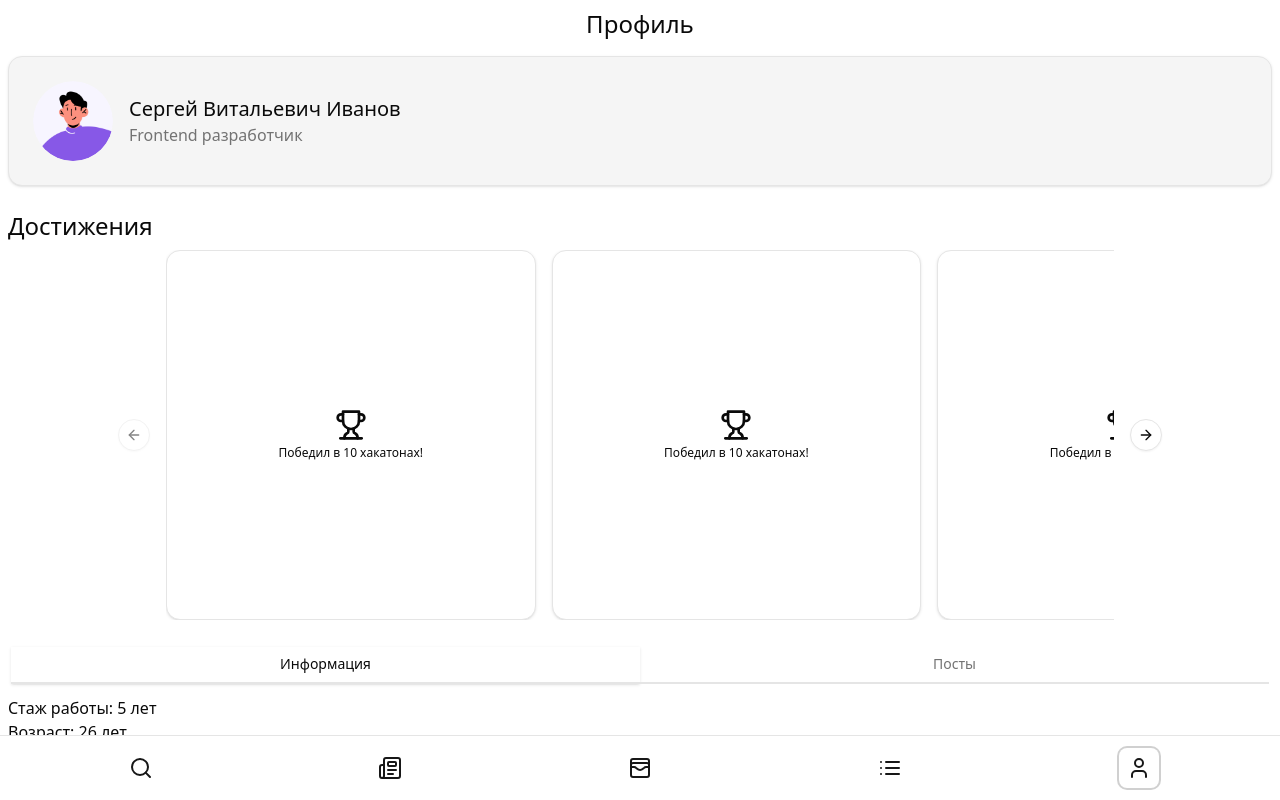
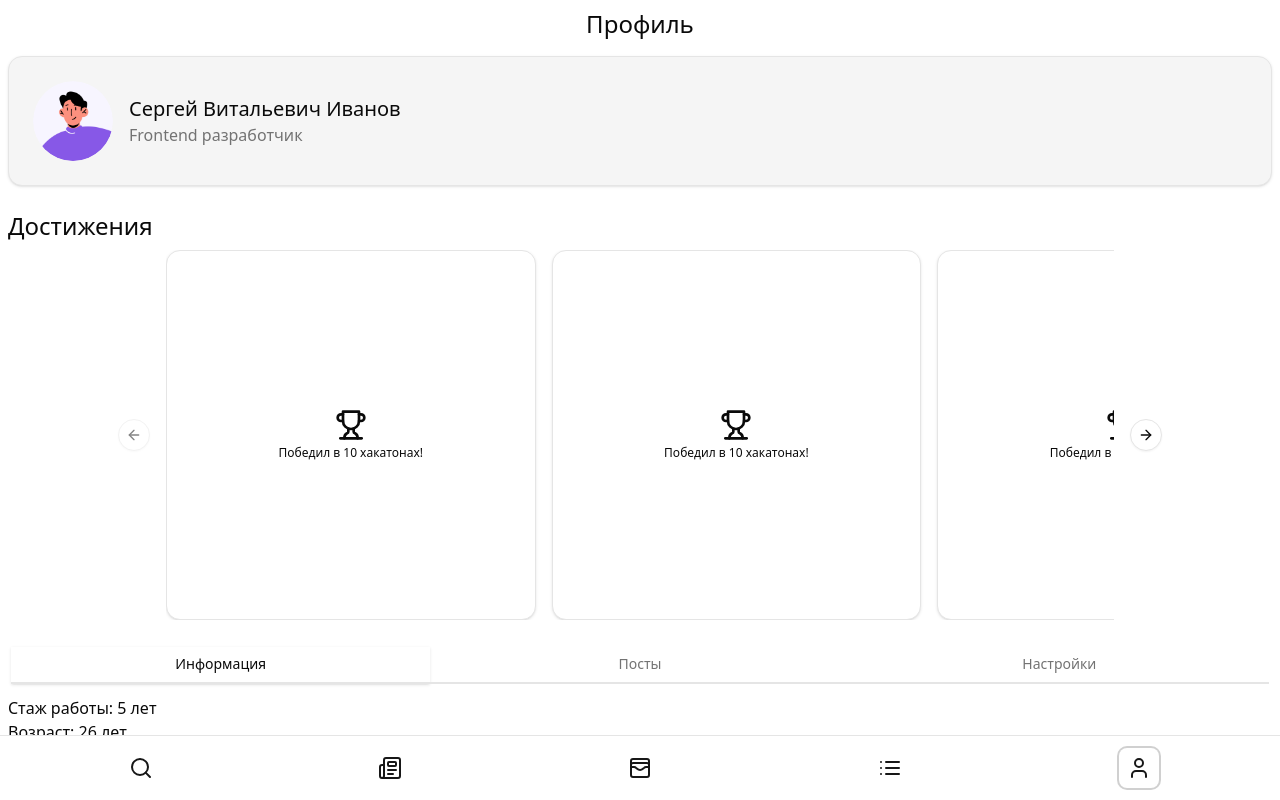
Before and after one commit to losakovvitalik/jobseek, a Next.js app: page /me in a window 1280 px wide. Built offline with nearby package versions, Linux system fonts and the light colour scheme.

Commit message:
add settings tab to me page

```diff
--- a/src/app/me/page.tsx
+++ b/src/app/me/page.tsx
@@ -117,6 +117,12 @@ const MePage = () => {
           >
             Посты
           </TabsTrigger>
+          <TabsTrigger
+            className="border-input rounded-none border-x-0 border-t-0 border-b-2 bg-transparent dark:data-[state=active]:border-white"
+            value="settings"
+          >
+            Настройки
+          </TabsTrigger>
         </TabsList>
         <TabsContent value="info">
           <Typography>Стаж работы: 5 лет</Typography>
@@ -131,6 +137,9 @@ const MePage = () => {
             ))}
           </div>
         </TabsContent>
+        <TabsContent value="settings">
+          Настройки профиля, будут видны только при просмотре своего профиля
+        </TabsContent>
       </Tabs>
     </div>
   );
```
